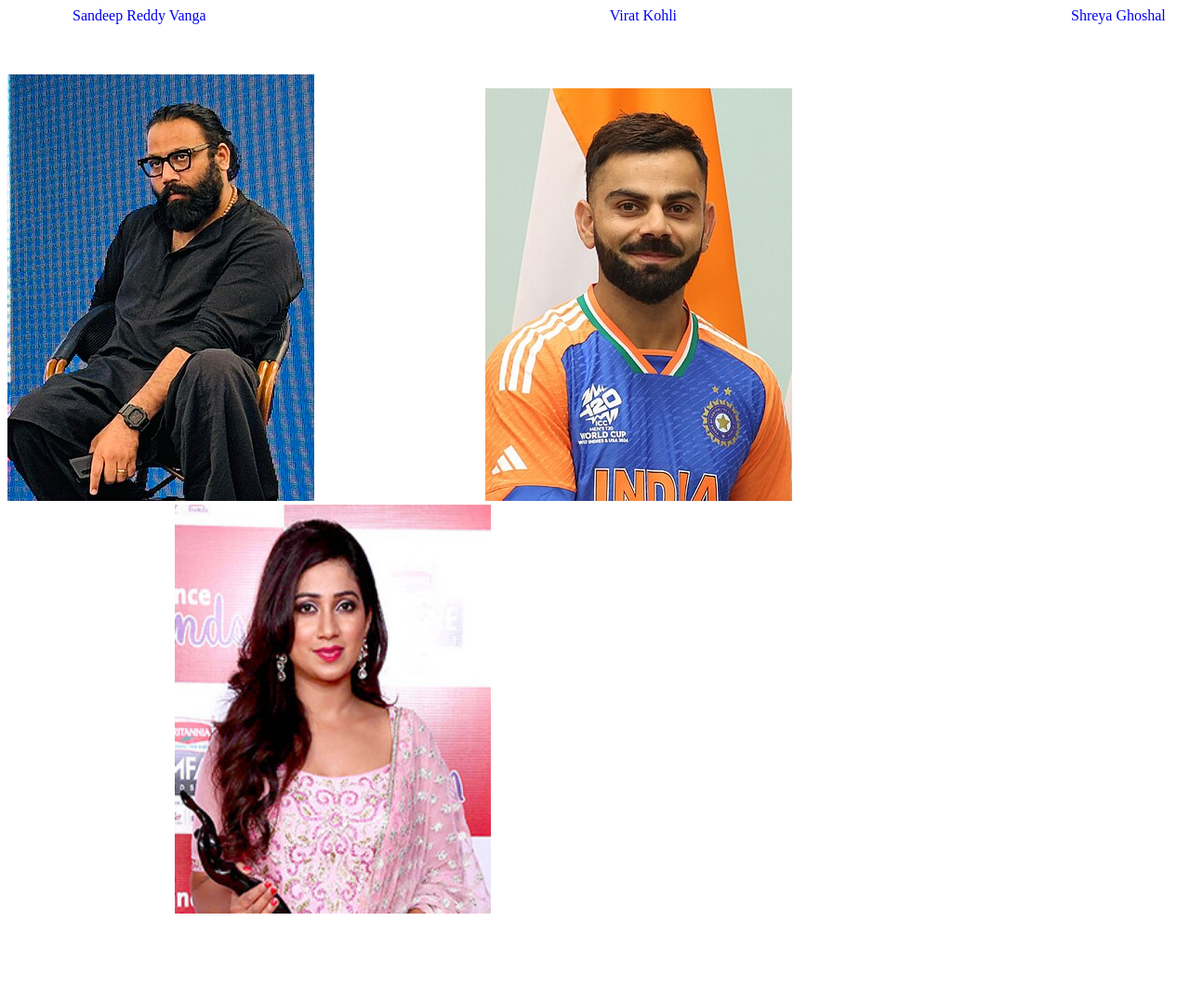
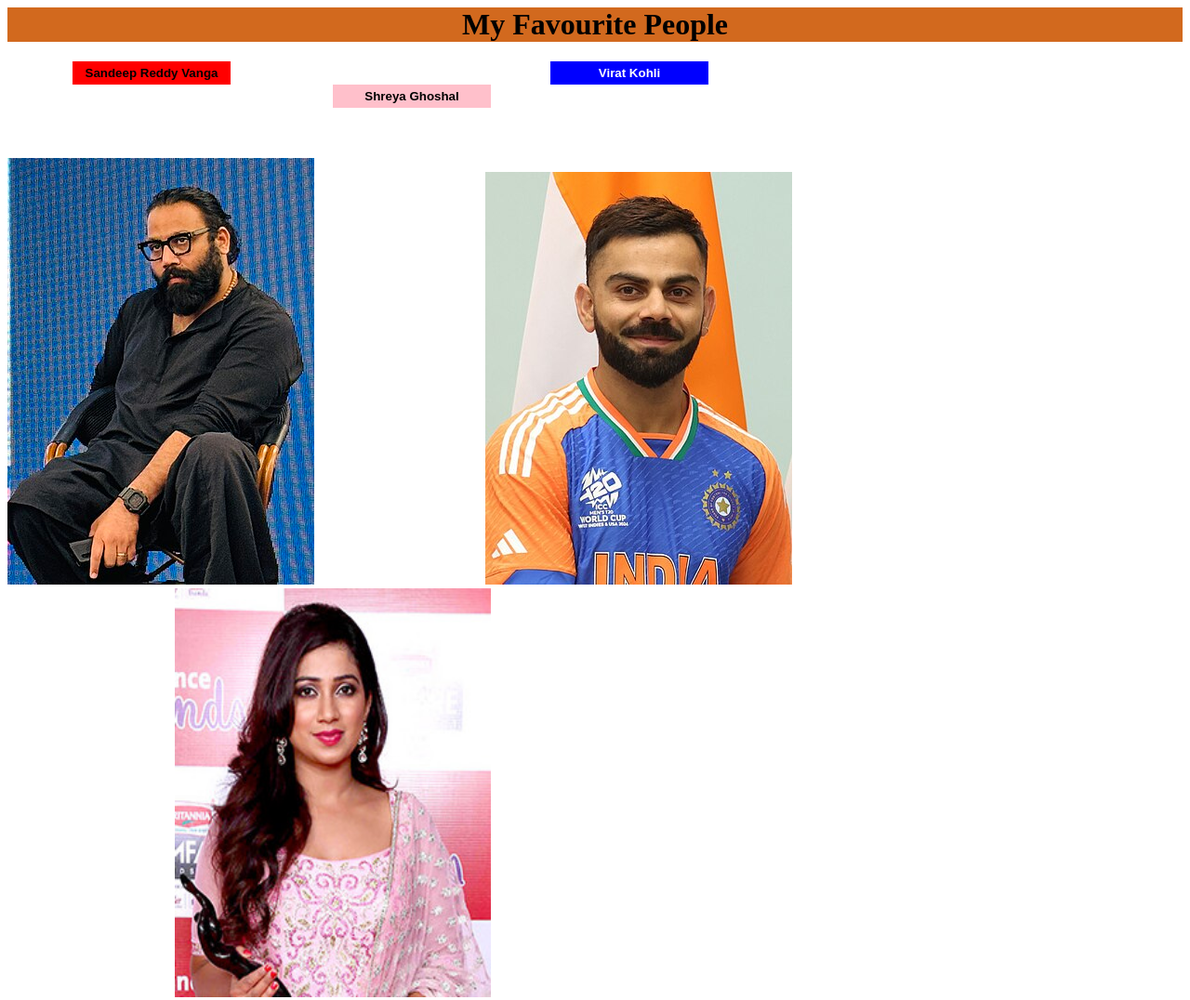
Before and after one commit to DSaivarun15/Favourite_people, a plain HTML site: page index.html in a window 1280 px wide. Shown: the whole page at 93% size. Before the commit the page ends 991 px from the top, so only its background shows below. Drawn offline with Linux system fonts and the light colour scheme.

Commit message:
Update index.html

```diff
--- a/index.html
+++ b/index.html
@@ -3,10 +3,13 @@
 
     </head>
     <title>Favourite people</title>
+    <center>
+    <h1 style="background-color: chocolate;">My Favourite People</h1>
+    </center>
     <body>
-        <a style="text-decoration: none;margin-left: 70px;" href="sandeep.html" title="sandeep" target="_blank">Sandeep Reddy Vanga</a>
-        <a style="margin-left: 430px;text-decoration: none;" href="viratkohli.html" title="virat" target="_blank">Virat Kohli</a>
-        <a style="margin-left: 420px;text-decoration: none;" href="shreyaghoshal.html" title="shreya" target="_blank">Shreya Ghoshal</a>
+        <button style="margin-left: 70px;background-color: red;border: none;width: 170;height: 25;"><a style="color: black;text-decoration: none;" href="sandeep.html" title="sandeep" target="_blank"><b>Sandeep Reddy Vanga</b></a></button>
+        <button style="margin-left: 340px;background-color: blue;border: none;width: 170;height: 25;"><a style="color: white;text-decoration: none;" href="viratkohli.html" title="virat" target="_blank"><b>Virat Kohli</b></a></button>
+        <button style="margin-left: 350px;background-color: pink;border: none;width: 170;height: 25;"><a style="color: black;text-decoration: none;" href="shreyaghoshal.html" title="shreya" target="_blank"><b>Shreya Ghoshal</b></a></button>
         <br>
         <br>
         <br>
```
